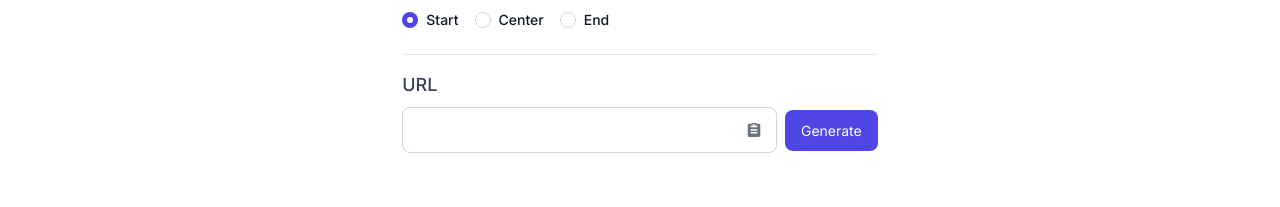
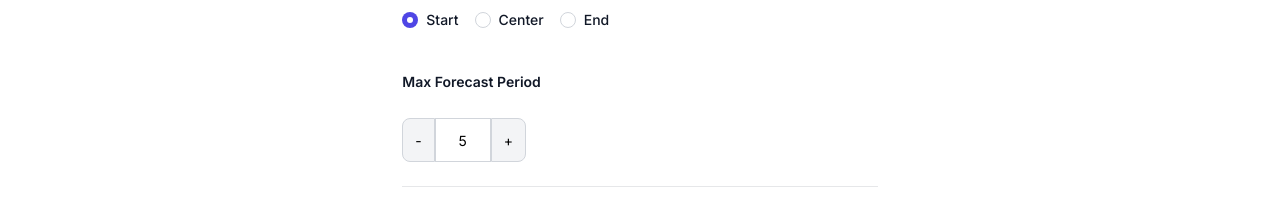
Before and after one commit to SuperDumbTM/wmo-wx-widget, a Next.js app: page /customiser in a window 1280 px wide. Shown: the part 618-825 px from the top of the page. Built offline with nearby package versions, Linux system fonts and the light colour scheme; no server answers.

Commit message:
Add days filter

```diff
--- a/src/app/(main)/customiser/page.tsx
+++ b/src/app/(main)/customiser/page.tsx
@@ -19,27 +19,16 @@ export default function Page() {
   >([]);
 
   const [formData, setFormData] = useState({
+    align: "start",
+    city: "",
+    days: "5",
     locale: "",
-    city: "",
     unit: "C",
-    align: "start",
   });
 
   const [copied, setCopied] = useState(false);
 
   const [outUrl, setOutUrl] = useState("");
-
-  function updateUrl() {
-    setOutUrl(
-      `${location.host}/forecast/${formData.city}?${new URLSearchParams(
-        Object.fromEntries(
-          Object.entries(formData).filter(([k, v]) => {
-            return v != null && v != "" && k != "city";
-          }),
-        ),
-      )}`,
-    );
-  }
 
   return (
     <main className="flex min-h-screen flex-col items-center justify-center p-24">
@@ -264,6 +253,63 @@ export default function Page() {
                   </div>
                 </div>
               </fieldset>
+
+              <fieldset>
+                <legend className="text-sm font-semibold leading-6 text-gray-900">
+                  Max Forecast Period
+                </legend>
+                <p className="mt-1 text-sm leading-6 text-gray-600"></p>
+
+                <div className="flex mt-6 ">
+                  <div className="flex items-center me-4">
+                    <button
+                      type="button"
+                      className="bg-gray-100 hover:bg-gray-200 border border-gray-300 rounded-s-lg p-3 h-11 focus:ring-gray-100 focus:ring-2 focus:outline-none"
+                      onClick={(_) => {
+                        let d = parseInt(formData.days);
+                        if (d > 1) {
+                          setFormData({
+                            ...formData,
+                            days: (--d).toString(),
+                          });
+                        }
+                      }}
+                    >
+                      -
+                    </button>
+                    <input
+                      type="number"
+                      className="w-14 h-11 border-gray-300 text-center text-sm focus:ring-blue-300 focus:border-blue-300"
+                      value={formData.days}
+                      onChange={(e) => {
+                        if (e.target.value == "") {
+                          setFormData({...formData, days: ""});
+                        }
+                        if (e.target.value.match(/^[0-9]+$/)) {
+                          let d = parseInt(e.target.value);
+                          setFormData({
+                            ...formData,
+                            days: d > 0 ? d.toString() : "1",
+                          });
+                        }
+                      }}
+                    />
+                    <button
+                      type="button"
+                      className="bg-gray-100 hover:bg-gray-200 border border-gray-300 rounded-e-lg p-3 h-11 focus:ring-gray-100 focus:ring-2 focus:outline-none"
+                      onClick={(_) => {
+                        let d = parseInt(formData.days);
+                        setFormData({
+                          ...formData,
+                          days: (++d).toString(),
+                        });
+                      }}
+                    >
+                      +
+                    </button>
+                  </div>
+                </div>
+              </fieldset>
             </div>
           </div>
 
--- a/src/app/(main)/customiser/style.css
+++ b/src/app/(main)/customiser/style.css
@@ -1,3 +1,15 @@
 [type='text']:focus {
     box-shadow: none !important;
 }
+
+/* Chrome, Safari, Edge, Opera */
+input::-webkit-outer-spin-button,
+input::-webkit-inner-spin-button {
+  -webkit-appearance: none;
+  margin: 0;
+}
+
+/* Firefox */
+input[type=number] {
+  -moz-appearance: textfield;
+}
```
